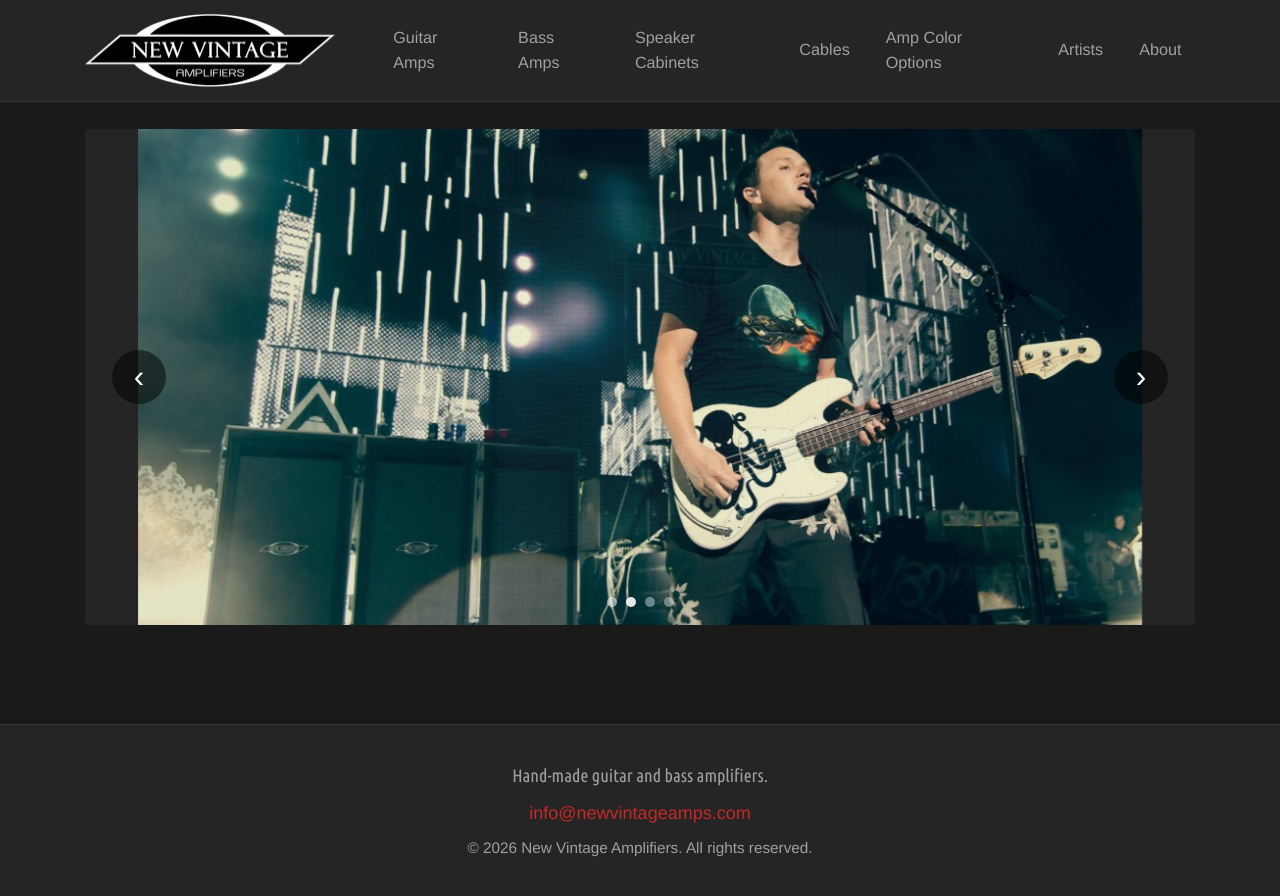
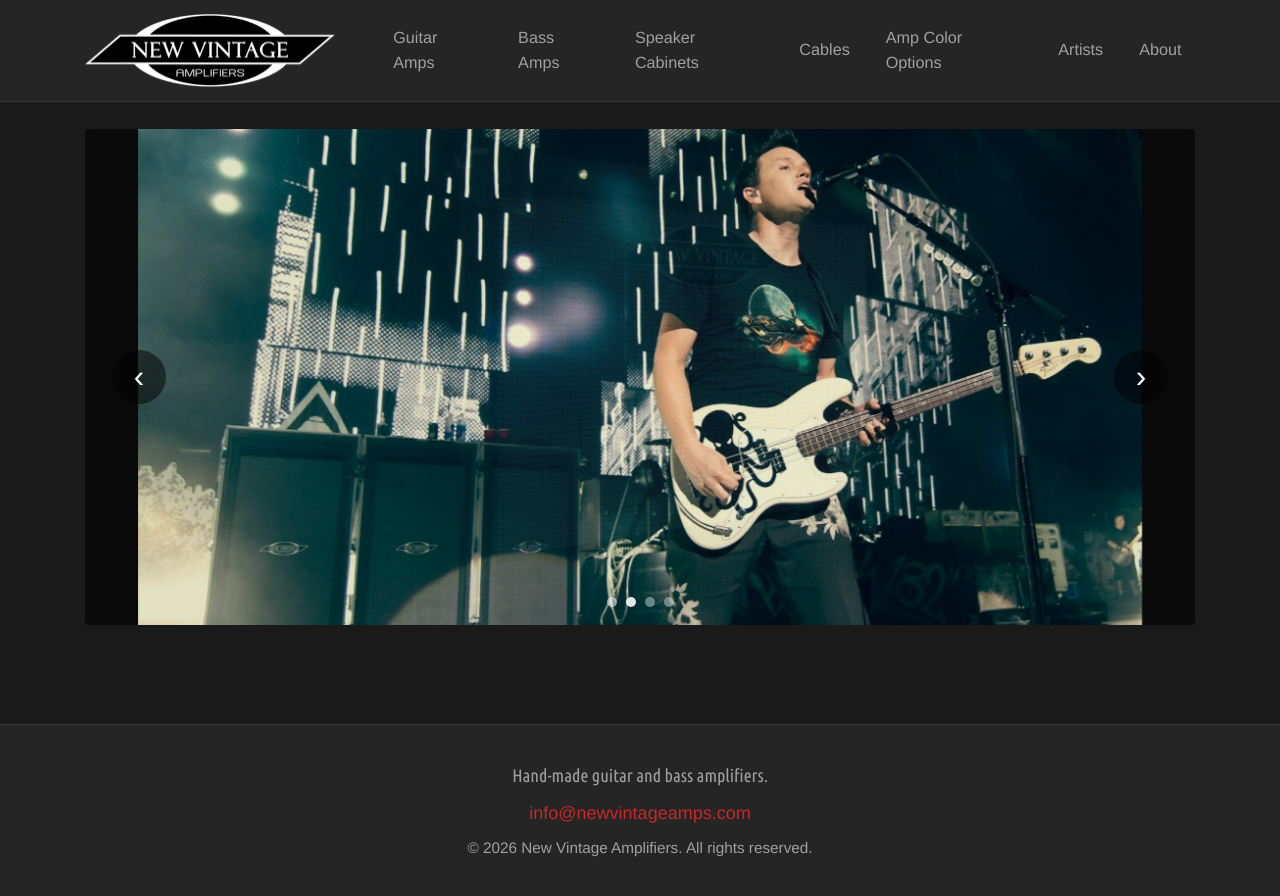
Before and after one commit to npatulloCA/nvadotcom, an Astro site: page / in a window 1280 px wide. Shown: the top 896 px of the page. Built offline with nearby package versions, Linux system fonts and the light colour scheme; Astro itself is replaced by a stand-in of ours.

Commit message:
Refactor Carousel component to enhance active slide management and improve accessibility; update global styles for carousel background and slide visibility.

```diff
--- a/src/components/Carousel.astro
+++ b/src/components/Carousel.astro
@@ -15,7 +15,7 @@ const { slides } = Astro.props;
   <div class="carousel-track-container">
     <ul class="carousel-track" role="list">
       {slides.map((slide, i) => (
-        <li class="carousel-slide" data-index={i} data-active={i === 0} role="group" aria-roledescription="slide" aria-label={slide.alt}>
+        <li class={`carousel-slide${i === 0 ? ' is-active' : ''}`} data-index={i} data-active={i === 0 ? 'true' : 'false'} role="group" aria-roledescription="slide" aria-label={slide.alt}>
           <img src={slide.src} alt={slide.alt} width="1164" height="520" loading={i === 0 ? 'eager' : 'lazy'} fetchpriority={i === 0 ? 'high' : undefined} decoding="async" />
         </li>
       ))}
@@ -52,7 +52,11 @@ const { slides } = Astro.props;
 
     function goTo(i) {
       index = ((i % total) + total) % total;
-      slides.forEach((s, j) => s.setAttribute('data-active', j === index ? 'true' : 'false'));
+      slides.forEach((s, j) => {
+        const active = j === index;
+        s.setAttribute('data-active', active ? 'true' : 'false');
+        s.classList.toggle('is-active', active);
+      });
       dots.forEach((d, j) => d.setAttribute('aria-selected', j === index ? 'true' : 'false'));
     }
 
--- a/src/styles/global.css
+++ b/src/styles/global.css
@@ -224,8 +224,9 @@ img {
   margin: 0 auto var(--space);
   border-radius: 4px;
   overflow: hidden;
-  background: var(--color-surface);
+  background: #0a0a0a;
   aspect-ratio: 1164 / 520;
+  min-height: 320px;
 }
 
 .carousel-track-container {
@@ -253,9 +254,11 @@ img {
   pointer-events: none;
 }
 
+.carousel-slide.is-active,
 .carousel-slide[data-active="true"] {
   opacity: 1;
   pointer-events: auto;
+  z-index: 1;
 }
 
 .carousel-slide img {
```
